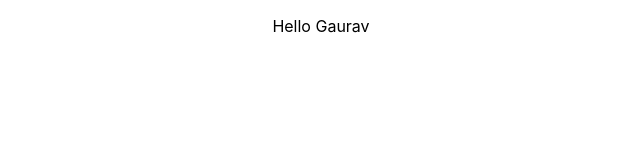
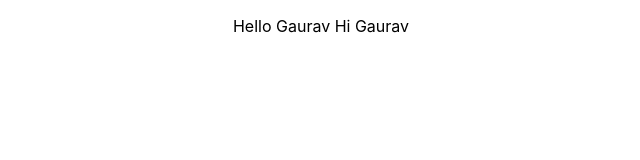
Before and after one commit to GauravSehrawat1711/booking, a React (Create React App) app: page / in a window 1280 px wide. Shown: the top 160 px of the page, without its empty margins (319-959 px from the left). Built offline with nearby package versions, Linux system fonts and the light colour scheme.

Commit message:
Name Changes

```diff
--- a/src/App.js
+++ b/src/App.js
@@ -6,6 +6,7 @@ function App() {
     <div className="App">
    <p>
      Hello Gaurav
+     Hi Gaurav
    </p>
     </div>
   );
```
